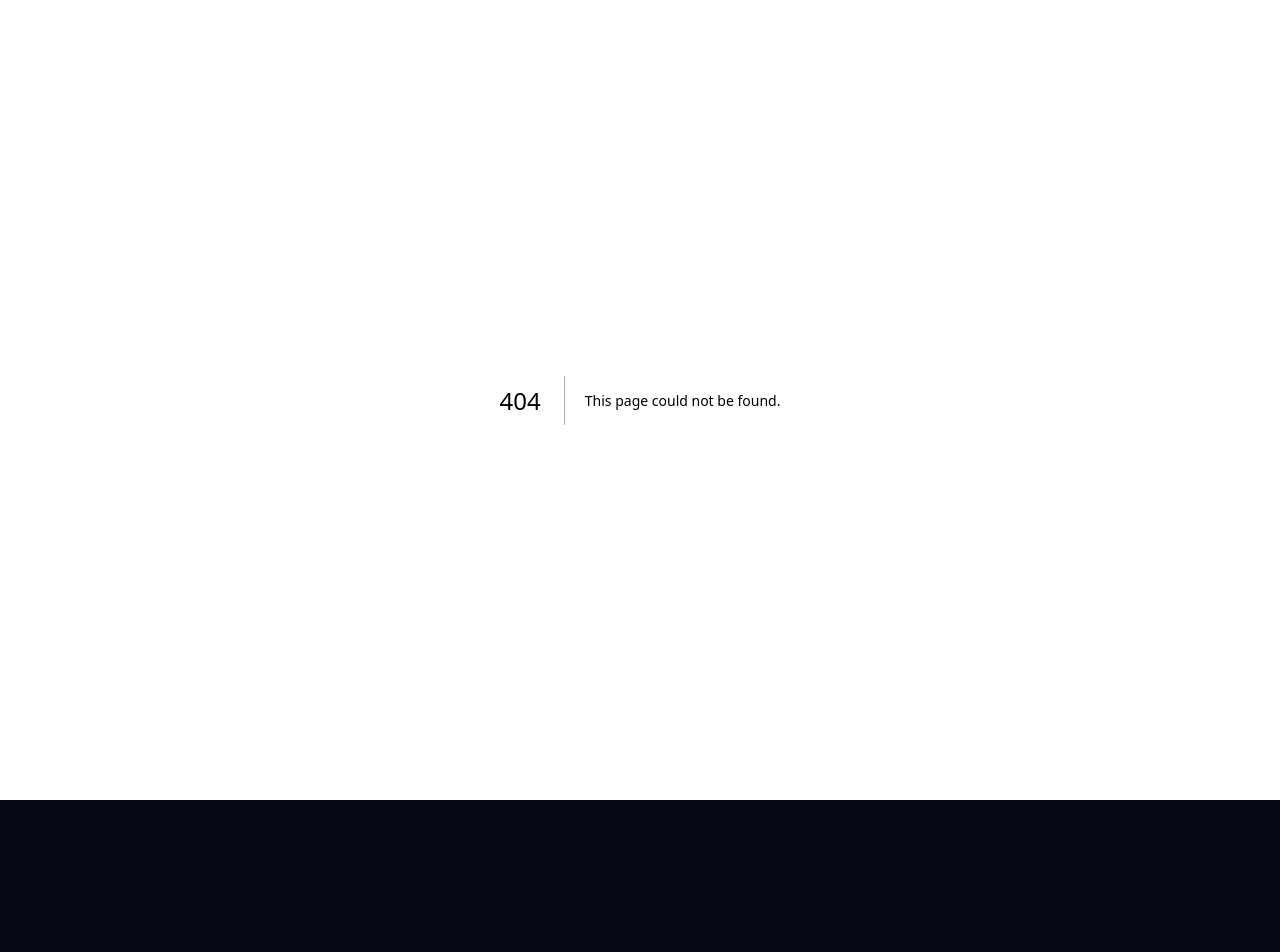
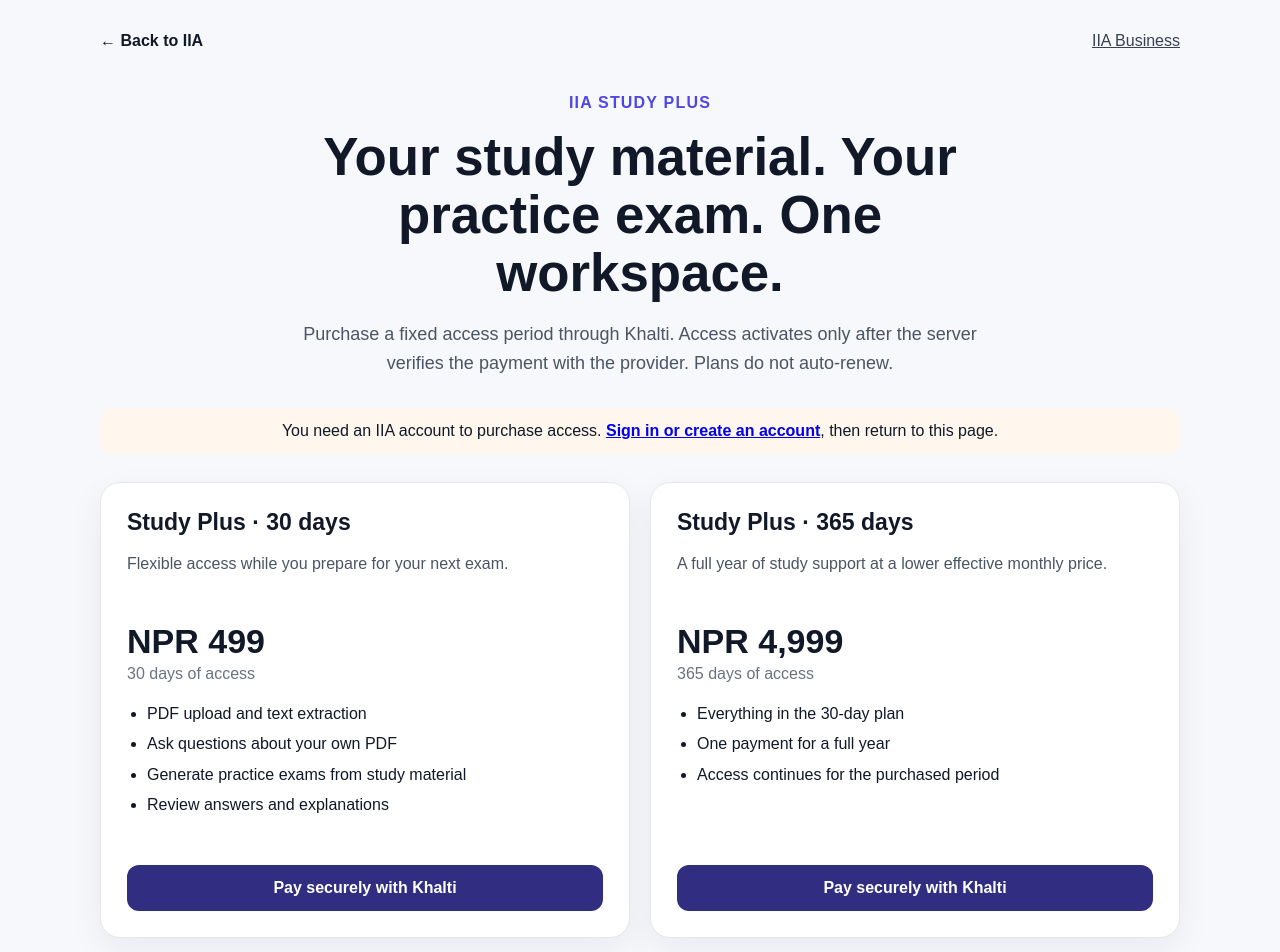
Before and after one commit to Siddahrthgit/Integrated-Intelligence-Agent-IIA-, a Next.js app in the folder apps/web/: page /pricing in a window 1280 px wide. Before the commit this address had no page. Shown: the top 952 px of the page. Before the commit the page ends 800 px from the top, so only its background shows below. Built offline with nearby package versions, Linux system fonts and the light colour scheme.

Commit message:
Add IIA Study Plus pricing and Khalti checkout page

```diff
--- /dev/null
+++ b/apps/web/app/pricing/page.tsx
@@ -0,0 +1,101 @@
+'use client';
+
+import Link from 'next/link';
+import { useEffect, useState } from 'react';
+
+type Plan = { id: 'student-monthly' | 'student-annual'; name: string; price: string; duration: string; description: string; features: string[] };
+
+const plans: Plan[] = [
+  { id: 'student-monthly', name: 'Study Plus · 30 days', price: 'NPR 499', duration: '30 days of access', description: 'Flexible access while you prepare for your next exam.', features: ['PDF upload and text extraction', 'Ask questions about your own PDF', 'Generate practice exams from study material', 'Review answers and explanations'] },
+  { id: 'student-annual', name: 'Study Plus · 365 days', price: 'NPR 4,999', duration: '365 days of access', description: 'A full year of study support at a lower effective monthly price.', features: ['Everything in the 30-day plan', 'One payment for a full year', 'Access continues for the purchased period'] },
+];
+
+export default function PricingPage() {
+  const [token, setToken] = useState('');
+  const [busyPlan, setBusyPlan] = useState('');
+  const [error, setError] = useState('');
+  const [notice, setNotice] = useState('');
+  const [subscription, setSubscription] = useState<{ planId: string; expiresAt: string } | null>(null);
+  const [paymentConfigured, setPaymentConfigured] = useState<boolean | null>(null);
+
+  useEffect(() => {
+    const query = new URLSearchParams(window.location.search);
+    const payment = query.get('payment');
+    if (payment === 'success') setNotice('Payment verified. Your IIA Study Plus access is active.');
+    else if (payment === 'pending') setNotice('Khalti has not confirmed this payment yet. Your access will not activate until verification completes.');
+    else if (payment === 'failed') setNotice('Payment was not completed. You can try checkout again.');
+    else if (payment === 'unconfigured') setNotice('Payment verification is not configured. Please contact IIA support.');
+    const savedToken = window.sessionStorage.getItem('iia_token') || '';
+    setToken(savedToken);
+    if (!savedToken) return;
+    fetch('/api/payments/status', { headers: { authorization: `Bearer ${savedToken}` }, cache: 'no-store' })
+      .then(async (response) => {
+        const payload = await response.json().catch(() => ({}));
+        if (!response.ok) throw new Error(payload.message || 'Could not check your plan.');
+        setSubscription(payload.subscription || null);
+        setPaymentConfigured(Boolean(payload.paymentConfigured));
+      })
+      .catch((failure) => setError(failure instanceof Error ? failure.message : 'Could not check your plan.'));
+  }, []);
+
+  const checkout = async (planId: Plan['id']) => {
+    if (!token) {
+      setError('Create an IIA account or sign in first, then return here to purchase access.');
+      return;
+    }
+    setBusyPlan(planId);
+    setError('');
+    try {
+      const response = await fetch('/api/payments/khalti/initiate', {
+        method: 'POST',
+        headers: { 'content-type': 'application/json', authorization: `Bearer ${token}` },
+        body: JSON.stringify({ planId }),
+      });
+      const payload = await response.json().catch(() => ({}));
+      if (!response.ok || typeof payload.paymentUrl !== 'string') throw new Error(payload.message || 'Could not start payment checkout.');
+      window.location.assign(payload.paymentUrl);
+    } catch (failure) {
+      setError(failure instanceof Error ? failure.message : 'Could not start payment checkout.');
+      setBusyPlan('');
+    }
+  };
+
+  return (
+    <main style={{ minHeight: '100vh', background: '#f6f8fc', color: '#111827', padding: '32px 18px 56px', fontFamily: 'Arial, sans-serif' }}>
+      <div style={{ maxWidth: 1080, margin: '0 auto' }}>
+        <nav style={{ display: 'flex', justifyContent: 'space-between', alignItems: 'center', gap: 16, marginBottom: 44 }}>
+          <Link href="/" style={{ color: '#111827', fontWeight: 700, textDecoration: 'none' }}>← Back to IIA</Link>
+          <Link href="/business" style={{ color: '#374151' }}>IIA Business</Link>
+        </nav>
+        <header style={{ maxWidth: 720, margin: '0 auto 30px', textAlign: 'center' }}>
+          <p style={{ color: '#4f46e5', fontWeight: 700, letterSpacing: 1.2, textTransform: 'uppercase' }}>IIA Study Plus</p>
+          <h1 style={{ fontSize: 'clamp(2rem, 5vw, 3.3rem)', lineHeight: 1.1, margin: '12px 0' }}>Your study material. Your practice exam. One workspace.</h1>
+          <p style={{ fontSize: 18, lineHeight: 1.6, color: '#4b5563' }}>Purchase a fixed access period through Khalti. Access activates only after the server verifies the payment with the provider. Plans do not auto-renew.</p>
+        </header>
+
+        {notice ? <p role="status" style={{ padding: 14, background: '#eef2ff', borderRadius: 12, textAlign: 'center' }}>{notice}</p> : null}
+        {subscription ? <p role="status" style={{ padding: 14, background: '#ecfdf5', borderRadius: 12, textAlign: 'center' }}>Your plan is active until {new Date(subscription.expiresAt).toLocaleString()}.</p> : null}
+        {!token ? <p style={{ textAlign: 'center', padding: 14, background: '#fff7ed', borderRadius: 12 }}>You need an IIA account to purchase access. <Link href="/" style={{ fontWeight: 700 }}>Sign in or create an account</Link>, then return to this page.</p> : null}
+        {token && paymentConfigured === false ? <p style={{ textAlign: 'center', padding: 14, background: '#fff7ed', borderRadius: 12 }}>Online checkout is not enabled on the server yet. No payment will be taken until the IIA merchant account is configured.</p> : null}
+        {error ? <p role="alert" style={{ color: '#b91c1c', textAlign: 'center', margin: '16px 0' }}>{error}</p> : null}
+
+        <section style={{ display: 'grid', gridTemplateColumns: 'repeat(auto-fit, minmax(min(100%, 300px), 1fr))', gap: 20, marginTop: 28 }}>
+          {plans.map((plan) => (
+            <article key={plan.id} style={{ background: '#fff', border: '1px solid #e5e7eb', borderRadius: 20, padding: 26, boxShadow: '0 12px 35px rgba(15,23,42,.06)' }}>
+              <h2 style={{ fontSize: 23, margin: '0 0 8px' }}>{plan.name}</h2>
+              <p style={{ color: '#4b5563', lineHeight: 1.5, minHeight: 48 }}>{plan.description}</p>
+              <p style={{ fontSize: 34, fontWeight: 800, margin: '22px 0 4px' }}>{plan.price}</p>
+              <p style={{ color: '#6b7280', marginTop: 0 }}>{plan.duration}</p>
+              <ul style={{ paddingLeft: 20, lineHeight: 1.9, minHeight: 150 }}>{plan.features.map((feature) => <li key={feature}>{feature}</li>)}</ul>
+              <button type="button" onClick={() => void checkout(plan.id)} disabled={Boolean(busyPlan) || paymentConfigured === false} style={{ width: '100%', border: 0, borderRadius: 12, padding: '14px 16px', background: busyPlan === plan.id ? '#6366f1' : '#312e81', color: '#fff', fontWeight: 700, cursor: busyPlan || paymentConfigured === false ? 'not-allowed' : 'pointer', opacity: paymentConfigured === false ? .55 : 1 }}>
+                {busyPlan === plan.id ? 'Opening secure checkout…' : paymentConfigured === false ? 'Checkout not configured' : 'Pay securely with Khalti'}
+              </button>
+            </article>
+          ))}
+        </section>
+        <p style={{ textAlign: 'center', color: '#6b7280', lineHeight: 1.6, maxWidth: 760, margin: '26px auto 0' }}>Payments are verified server-to-server before paid access is activated. Keep your account credentials private. If you paid but the status is pending, do not pay again immediately; contact IIA support and include your payment reference.</p>
+        <footer style={{ marginTop: 48, borderTop: '1px solid #e5e7eb', paddingTop: 22, textAlign: 'center', color: '#6b7280' }}>Integrated Intelligence Agent · Study with human judgment and verify important answers.</footer>
+      </div>
+    </main>
+  );
+}
```
